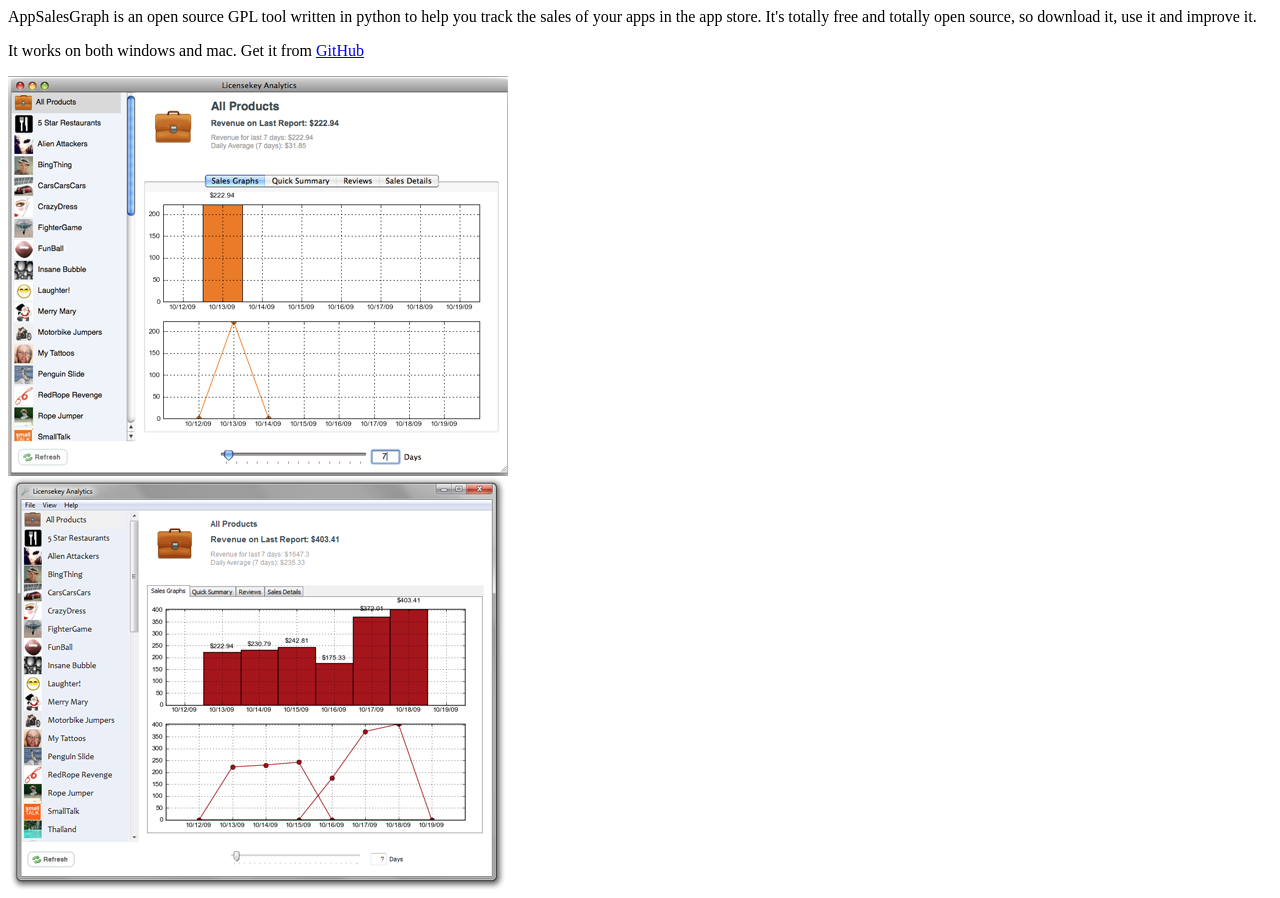
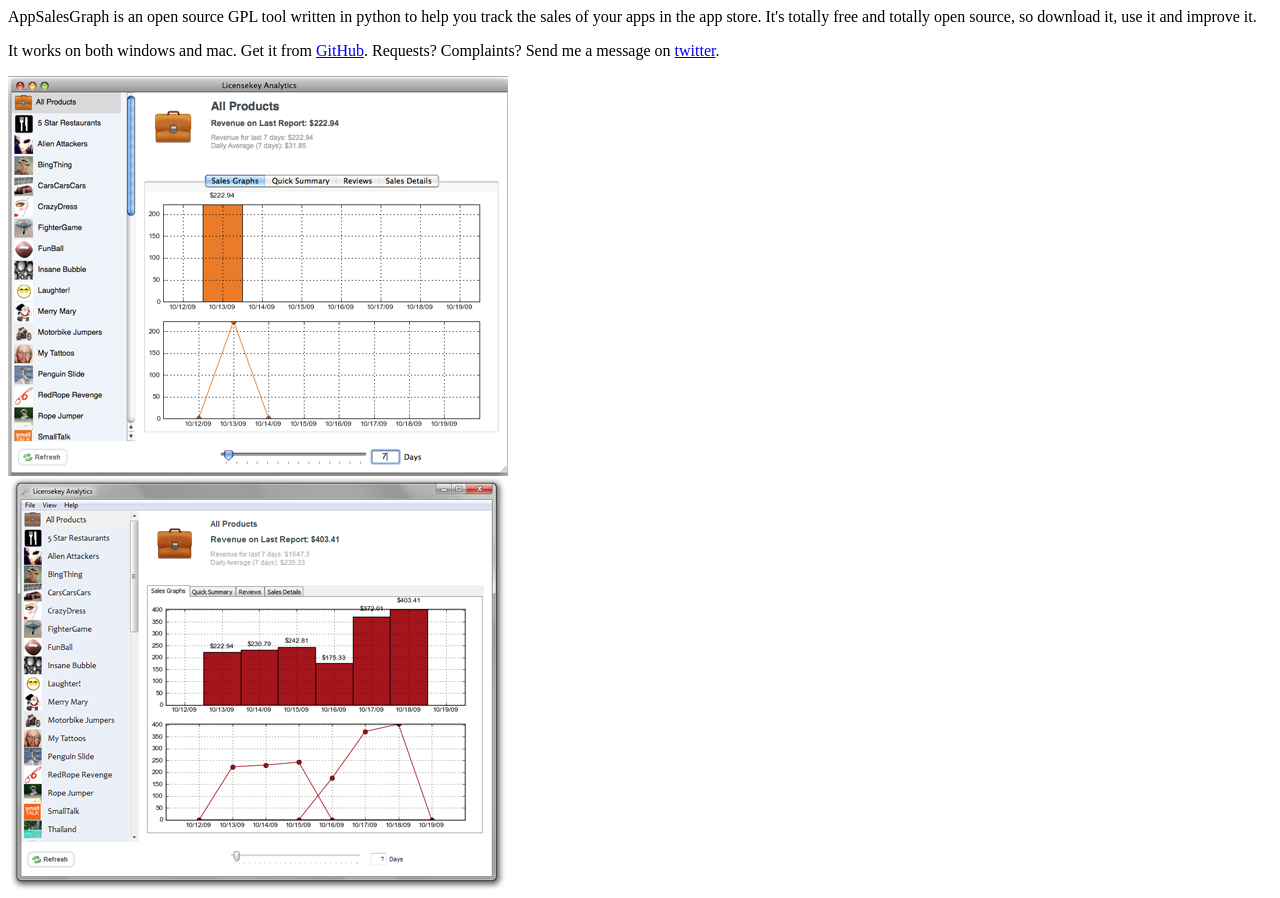
Before and after one commit to maxklein/AppSalesGraph, a plain HTML site: page index.html in a window 1280 px wide. Drawn offline with Linux system fonts and the light colour scheme.

Commit message:
Readme updated

```diff
--- a/index.html
+++ b/index.html
@@ -5,10 +5,10 @@
 
 	<body>
 		<p>AppSalesGraph is an open source GPL tool written in python to help you track the sales of your apps in the app store.
-		It's totally free and totally open source, so download it, use it and improve it.</p>
+		It's totally free and totally open source, so download it, use it and improve it. </p>
 
 		<p>
-		It works on both windows and mac. Get it from <a href="http://github.com/maxklein/AppSalesGraph">GitHub</a>
+		It works on both windows and mac. Get it from <a href="http://github.com/maxklein/AppSalesGraph">GitHub</a>. Requests? Complaints? Send me a message on <a href="http://www.twitter.com/maxklein">twitter</a>.
 		</p>
 
 		<img src="screenshot_mac.png"><br>
```
Also changed, not shown: 1 other file.
